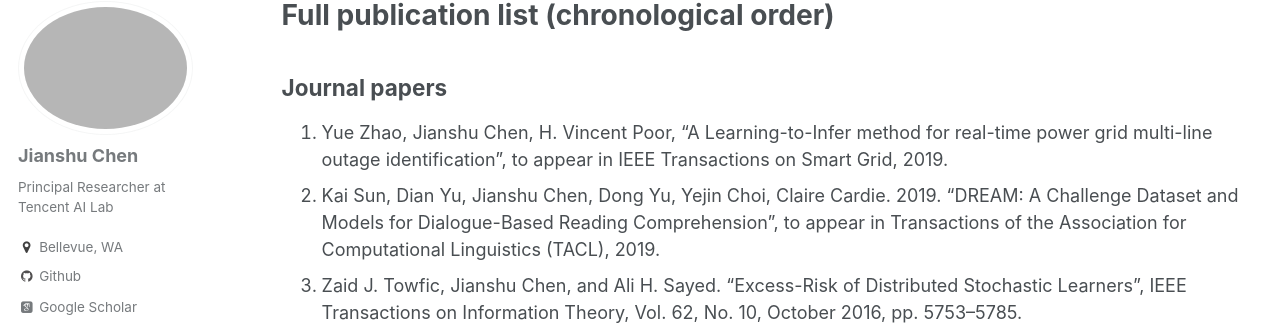
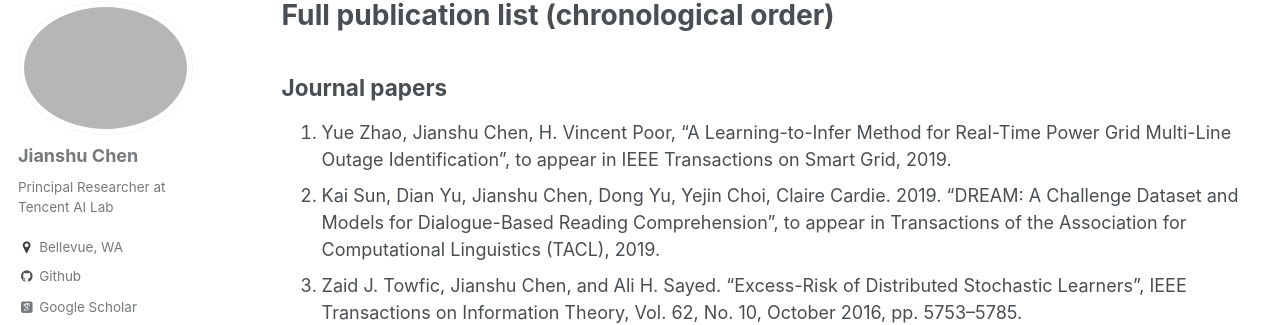
Before and after one commit to chenjianshu/chenjianshu.github.io, a Jekyll site: the page built from _pages/publications.md, in a window 1280 px wide and 900 px high. Shown: the part 117-442 px from the top of the window. Built offline with Jekyll 4.4.1, drawn with Linux system fonts in a browser that asks for light colours; some web fonts are replaced.

Commit message:
update publications: TSG2019 capital initial

```diff
--- a/_pages/publications.md
+++ b/_pages/publications.md
@@ -6,7 +6,7 @@ author_profile: true
 ---
 
 ## Journal papers ##
-1. Yue Zhao, Jianshu Chen, H. Vincent Poor, “A Learning-to-Infer method for real-time power grid multi-line outage identification”, to appear in IEEE Transactions on Smart Grid, 2019.
+1. Yue Zhao, Jianshu Chen, H. Vincent Poor, “A Learning-to-Infer Method for Real-Time Power Grid Multi-Line Outage Identification”, to appear in IEEE Transactions on Smart Grid, 2019.
 1. Kai Sun, Dian Yu, Jianshu Chen, Dong Yu, Yejin Choi, Claire Cardie. 2019. “DREAM: A Challenge Dataset and Models for Dialogue-Based Reading Comprehension”, to appear in Transactions of the Association for Computational Linguistics (TACL), 2019.
 1. Zaid J. Towfic, Jianshu Chen, and Ali H. Sayed. “Excess-Risk of Distributed Stochastic Learners”, IEEE Transactions on Information Theory, Vol. 62, No. 10, October 2016, pp. 5753–5785.
 1. Hamid Palangi, Li Deng, Yelong Shen, Jianfeng Gao, Xiaodong He, Jianshu Chen, Xinying Song, and Rabab Ward, “Deep Sentence Embedding Using Long Short-Term Memory Networks: Analysis and Application to Information Retrieval”, to appear in IEEE Transactions on Audio, Speech and Language Processing, 2016. Also available as arXiv: 1502.06922. (**2018 IEEE Signal Processing Society Best Paper Award**)
```
